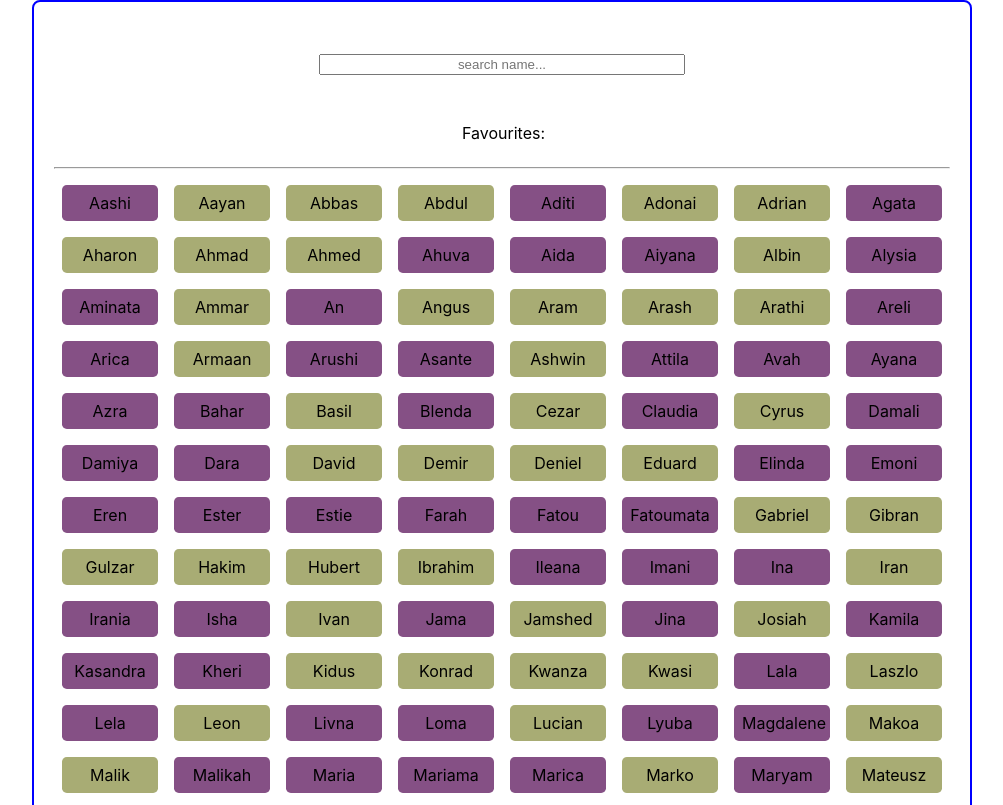
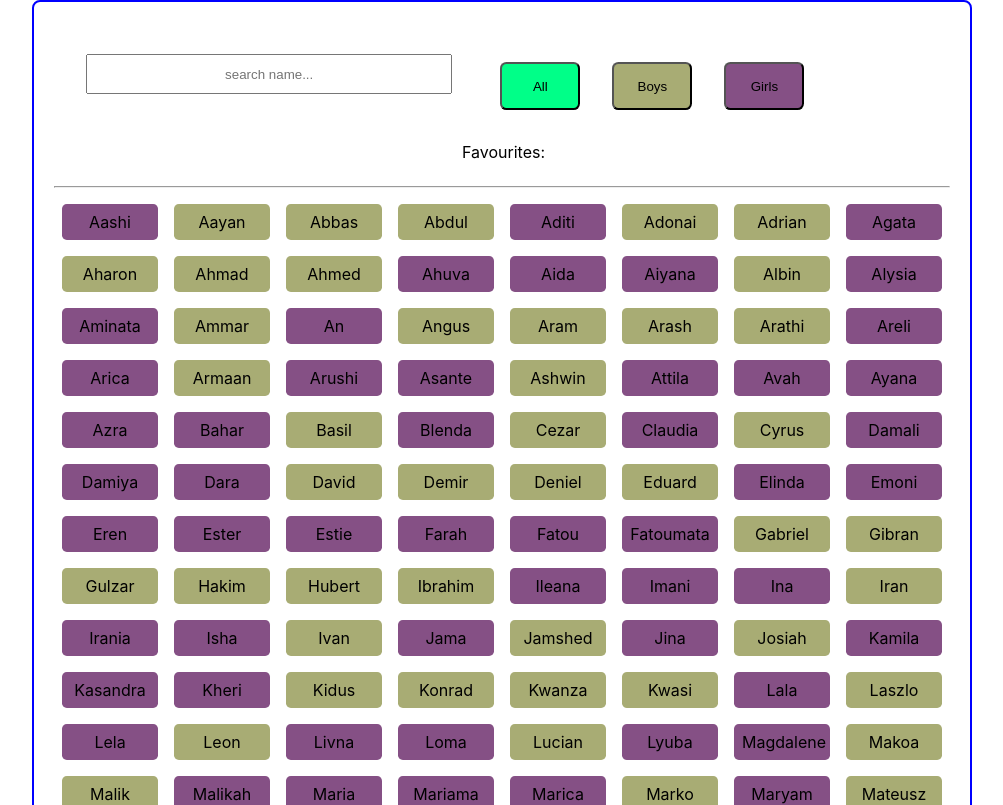
Before and after one commit to aaokunade/baby-names-react, a React (Create React App) app: page / in a window 1280 px wide. Shown: the top 805 px of the page, without its empty margins (138-1141 px from the left). Built offline with nearby package versions, Linux system fonts and the light colour scheme.

Commit message:
styles added to searchBar and babyNames

```diff
--- a/src/App.css
+++ b/src/App.css
@@ -35,6 +35,10 @@ p {
   background-color: rgba(121, 62, 121, 0.904);
 }
 
+.neutral {
+  background-color: rgb(0, 255, 136);
+}
+
 .diamond {
   text-align: auto;
   width: 0;
@@ -58,3 +62,26 @@ p {
 .favorite {
   border-bottom: 10px thin red;
 }
+
+.searchBar {
+  display: flex;
+  flex-direction: row;
+  /* justify-content: space-evenly; */
+}
+
+.gender{
+/* width: 4rem; */
+padding-top:1.5rem;
+}
+
+button {
+  width:5rem;
+  height: 3rem;
+  border-radius: 0.4rem ;
+  margin: 1.0rem 1.0rem;
+}
+
+.active {
+  border-bottom: 0.4rem solid black;
+  border-radius: 0.4rem;
+}
--- a/src/Components/Favourites.js
+++ b/src/Components/Favourites.js
@@ -4,7 +4,7 @@ const Favourites = (props) => {
 return(
 <div  className = "favorite">
 <p>Favourites: </p>
-<BabyNameFunc names = {props.favNames} />
+<BabyNameFunc names = {props.favNames} handleFavourites = {props.handleRemoveFavourite}/>
 <hr></hr>
 </div>
 )
--- a/src/Components/SearchBar.js
+++ b/src/Components/SearchBar.js
@@ -1,7 +1,12 @@
 const SearchBar = (props) => {
     return (
-    <div>
+    <div className = "searchBar">
     <input onChange ={props.handleInput} className = "input" type = "text" placeholder = "search name..."></input>
+    <div className = "gender">
+    <button onClick = {props.handleAll} className = "neutral">All</button>
+    <button onClick = {props.handleBoys} className = "babyBoys">Boys</button>
+    <button onClick = {props.handleGirls} className = "babyGirls">Girls</button>
+    </div>
   </div>
     )
 }
--- a/src/Components/babyNameFiles.js
+++ b/src/Components/babyNameFiles.js
@@ -12,17 +12,31 @@ const BabyNameFiles = () => {
 
   const handleSearchInput = (event) => {
     const searchInput = event.target.value.toLowerCase();
-    console.log(searchInput);
+    if ( searchInput === ""){
+      const filteredData = Data.filter((obj)=>{
+        return containsObject(obj, favouriteNames);
+      })
+      setBabyNamesData(filteredData);
+    } else{
     const searchedName = Data.filter((obj) => {
         if (obj["name"].toLowerCase().includes(searchInput)){
-            return obj;
+            return containsObject(obj, favouriteNames);
         }
     })
-    setBabyNamesData(searchedName);
-    if ( searchInput === ""){
-      setBabyNamesData(Data);
+      setBabyNamesData(searchedName);
+  }
+  };
+
+  function containsObject(obj, list) {
+    var i;
+    for (i = 0; i < list.length; i++) {
+        if (list[i] === obj) {
+            return false;
+        }
     }
-  };
+
+    return true;
+}
 
   const handleFavourites = (event) => {
    const nameSelected = event.target.innerText;
@@ -37,11 +51,75 @@ const BabyNameFiles = () => {
     setBabyNamesData(namesRemain);
   }
 
+  const handleRemoveFavourite = (event) => {
+    const nameRemoved = event.target.innerText;
+    // console.log(nameRemoved);
+    const removedName = [];
+    const filteredRemoved = favouriteNames.filter(obj => {
+      if(obj["name"] === nameRemoved){
+        removedName.push(obj);
+      } else {
+        return favouriteNames
+      }
+      })
+      setFavouriteNames(filteredRemoved)
+      setBabyNamesData([...babyNamesData, ...removedName])
+    }
+
+    const handleAll = (event) => {
+      const genderSelected = event.target.parentNode.childNodes;
+      genderSelected.forEach((ls) => {
+        if(ls.classList.contains("neutral")){
+          ls.classList.add("active");
+        } else {
+          ls.classList.remove("active");
+        }
+      })
+      const allButton = Data.filter((obj) => {
+        return containsObject(obj, favouriteNames);
+      })
+      setBabyNamesData(allButton);
+    }
+
+    const handleBoys = (event) => {
+      const genderSelected = event.target.parentNode.childNodes;
+      genderSelected.forEach((ls) => {
+        if(ls.classList.contains("babyBoys")){
+          ls.classList.add("active");
+        } else {
+          ls.classList.remove("active");
+        }
+      })
+      const allButton = Data.filter((obj) => {
+        if(obj["sex"] === "m"){
+        return containsObject(obj, favouriteNames);
+       }
+       })
+      setBabyNamesData(allButton);
+    }
+
+    const handleGirls = (event) => {
+      const genderSelected = event.target.parentNode.childNodes;
+      genderSelected.forEach((ls) => {
+        if(ls.classList.contains("babyGirls")){
+          ls.classList.add("active");
+        } else {
+          ls.classList.remove("active");
+        }
+      })
+      const allButton = Data.filter((obj) => {
+        if(obj["sex"] === "f"){
+        return containsObject(obj, favouriteNames);
+        }
+      })
+      setBabyNamesData(allButton);
+    }
+
   return (
     <div className="babyNames">
-      <SearchBar handleInput={handleSearchInput} />
-      <Favourites favNames = {favouriteNames} />
-      <BabyNameFunc names={babyNamesData} handleFavourites = {handleFavourites}/>
+      <SearchBar handleInput = {handleSearchInput} handleAll = {handleAll} handleBoys = {handleBoys} handleGirls = {handleGirls}/>
+      <Favourites favNames = {favouriteNames} handleRemoveFavourite = {handleRemoveFavourite}/>
+      <BabyNameFunc names = {babyNamesData} handleFavourites = {handleFavourites} />
     </div>
   );
 };
```
